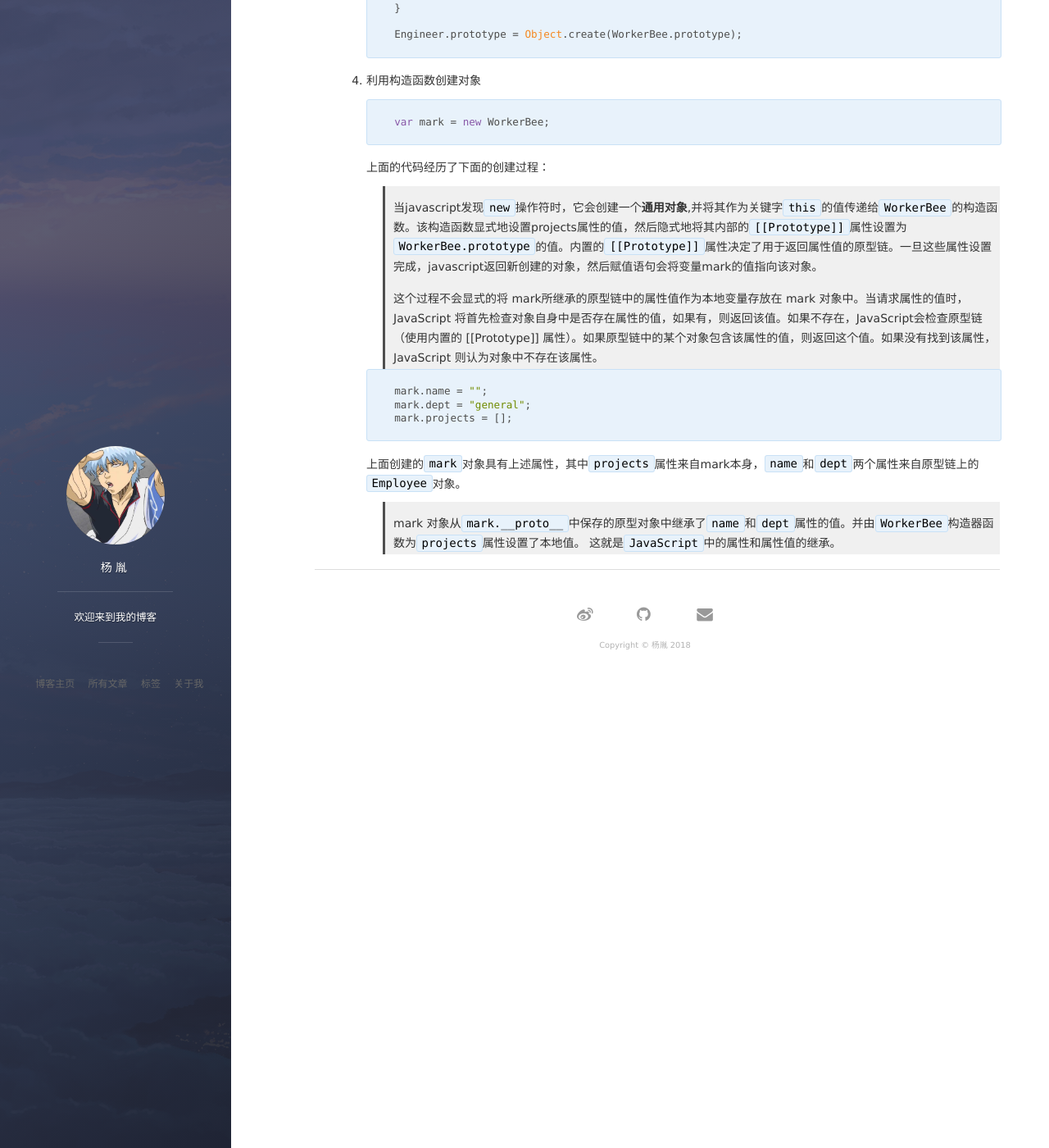
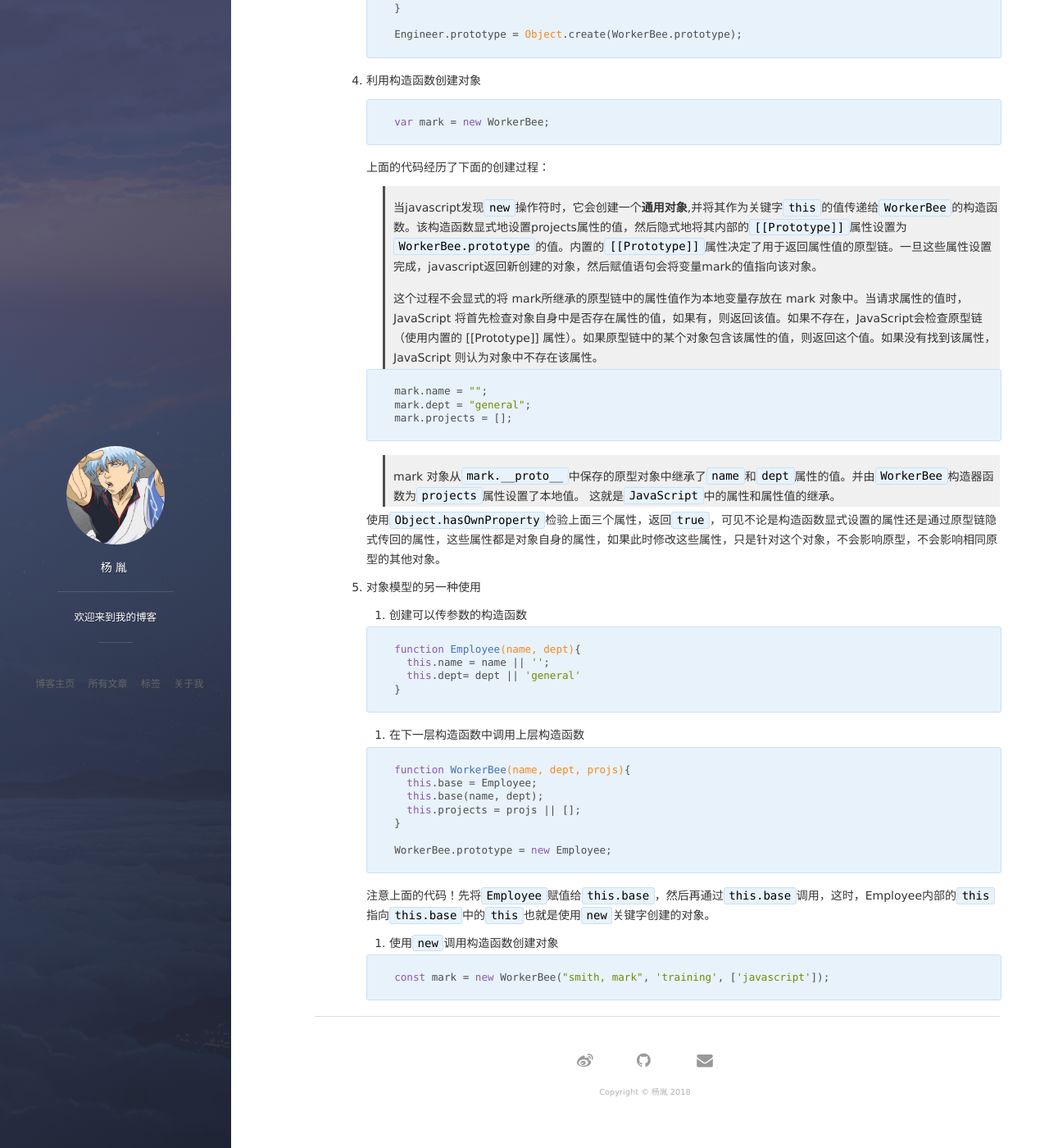
Before and after one commit to ginnko/old-blog, a Jekyll site: the page built from _posts/2018-07-23-javascript查漏补缺之十一-对象模型的细节.md, in a window 1280 px wide and 1400 px high, scrolled down 1192 px. Shown: the whole window at 82% size. Built offline with Jekyll 4.4.1, drawn with Linux system fonts in a browser that asks for light colours; nearby versions of some CDN libraries; comment, search, counter and statistics services are not loaded.

Commit message:
add something about object model(not finish)

````diff
--- a/_posts/2018-07-23-javascript查漏补缺之十一-对象模型的细节.md
+++ b/_posts/2018-07-23-javascript查漏补缺之十一-对象模型的细节.md
@@ -40,7 +40,7 @@ tag: javascript
           this.projects = []//增加了projects属性
         }
 
-        WorkBee.prototype = Object.create(Employee.prototype);
+        WorkerBee.prototype = Object.create(Employee.prototype);
         ```
 
     3. 创建SalesPerson和Engineer
@@ -81,6 +81,36 @@ tag: javascript
         mark.projects = [];
         ```
 
-        上面创建的`mark`对象具有上述属性，其中`projects`属性来自mark本身，`name`和`dept`两个属性来自原型链上的`Employee`对象。
+        >mark 对象从`mark.__proto__`中保存的原型对象中继承了`name`和`dept`属性的值。并由`WorkerBee`构造器函数为`projects`属性设置了本地值。 这就是`JavaScript`中的属性和属性值的继承。
 
-        >mark 对象从`mark.__proto__`中保存的原型对象中继承了`name`和`dept`属性的值。并由`WorkerBee`构造器函数为`projects`属性设置了本地值。 这就是`JavaScript`中的属性和属性值的继承。
+        使用`Object.hasOwnProperty`检验上面三个属性，返回`true`，可见不论是构造函数显式设置的属性还是通过原型链隐式传回的属性，这些属性都是对象自身的属性，如果此时修改这些属性，只是针对这个对象，不会影响原型，不会影响相同原型的其他对象。
+
+    5. 对象模型的另一种使用
+
+        1. 创建可以传参数的构造函数
+
+        ```javascript
+        function Employee(name, dept){
+          this.name = name || '';
+          this.dept= dept || 'general'
+        }
+        ```
+
+        2. 在下一层构造函数中调用上层构造函数
+
+        ```javascript
+        function WorkerBee(name, dept, projs){
+          this.base = Employee;
+          this.base(name, dept);
+          this.projects = projs || [];
+        }
+
+        WorkerBee.prototype = new Employee;
+        ```
+        注意上面的代码！先将`Employee`赋值给`this.base`，然后再通过`this.base`调用，这时，Employee内部的`this`指向`this.base`中的`this`也就是使用`new`关键字创建的对象。
+
+        3. 使用`new`调用构造函数创建对象
+
+        ```javascript
+        const mark = new WorkerBee("smith, mark", 'training', ['javascript']);
+        ```
````
